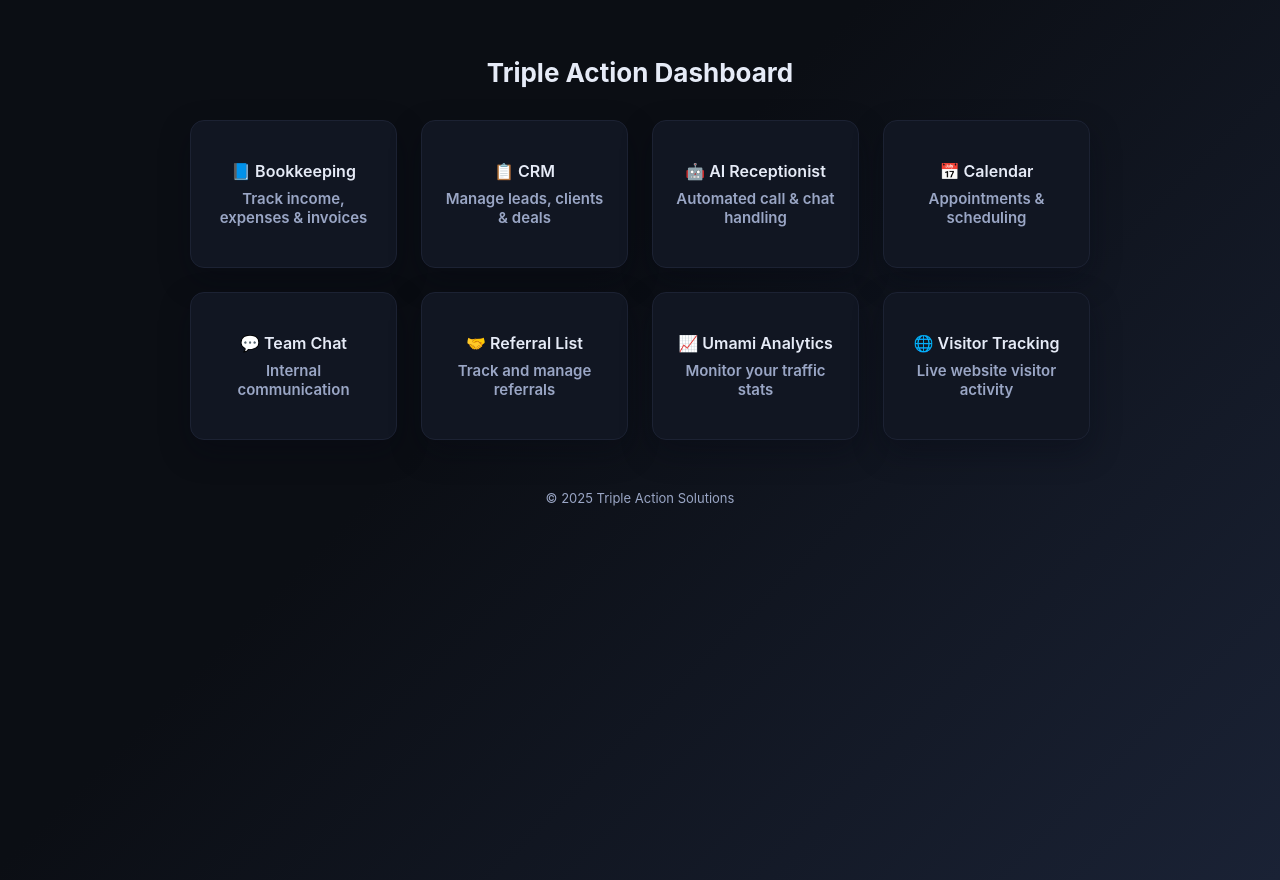
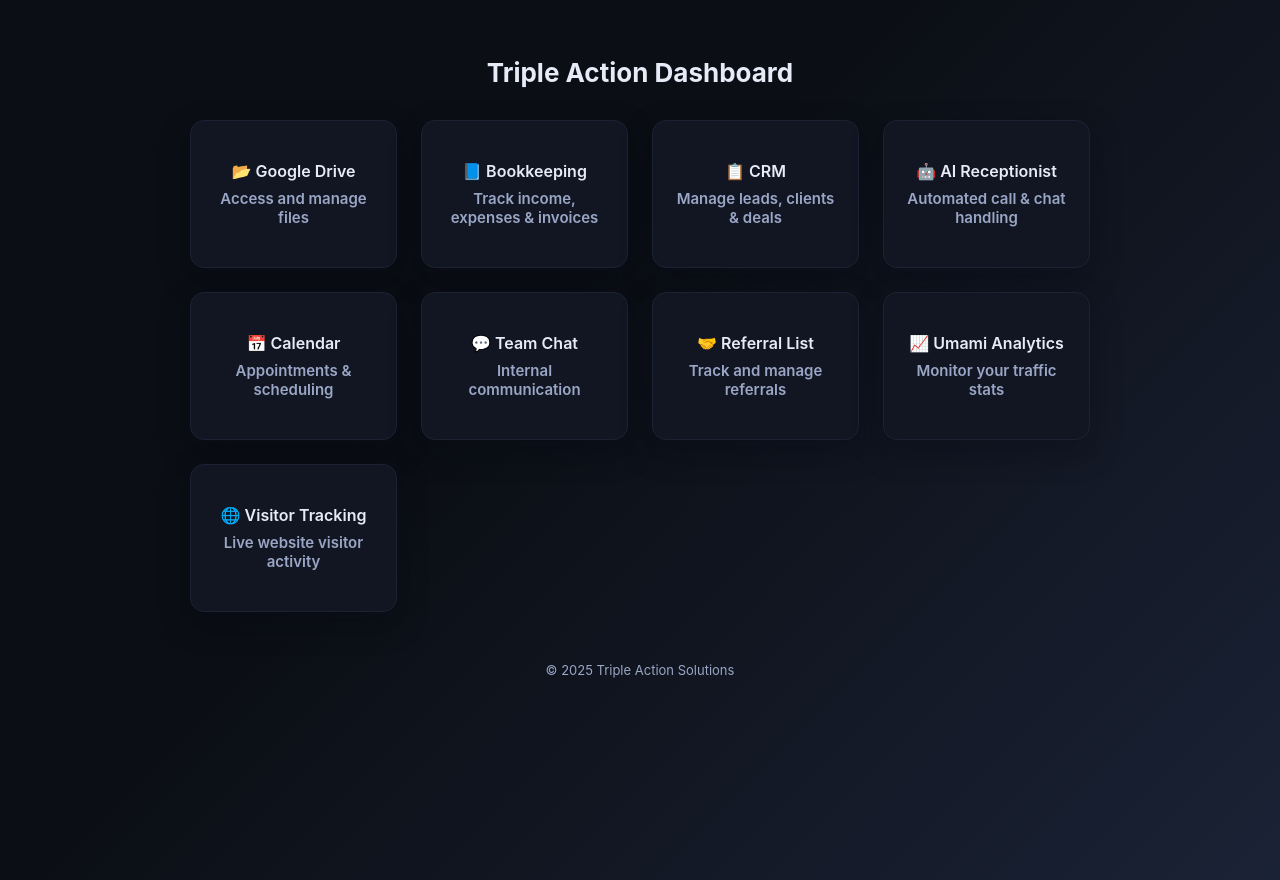
Before and after one commit to kd0321/admin, a website: page Navigation/Dashboard.html in a window 1280 px wide. Drawn offline with Linux system fonts and the light colour scheme.

Commit message:
another update

```diff
--- a/Navigation/Dashboard.html
+++ b/Navigation/Dashboard.html
@@ -75,6 +75,12 @@
   <h1>Triple Action Dashboard</h1>
 
   <div class="grid">
+    <!-- Google Drive tile -->
+    <a href="https://drive.google.com/drive/u/0/my-drive" class="tile" target="_blank" rel="noopener">
+      📂 Google Drive
+      <span>Access and manage files</span>
+    </a>
+
     <a href="bookkeeping.html" class="tile">
       📘 Bookkeeping
       <span>Track income, expenses & invoices</span>
@@ -110,5 +116,8 @@
   </div>
 
   <footer>© 2025 Triple Action Solutions</footer>
+
+  <!-- Keep your redirect script intact -->
+  <script src="Pages_JS/redirect.js"></script>
 </body>
 </html>
```
